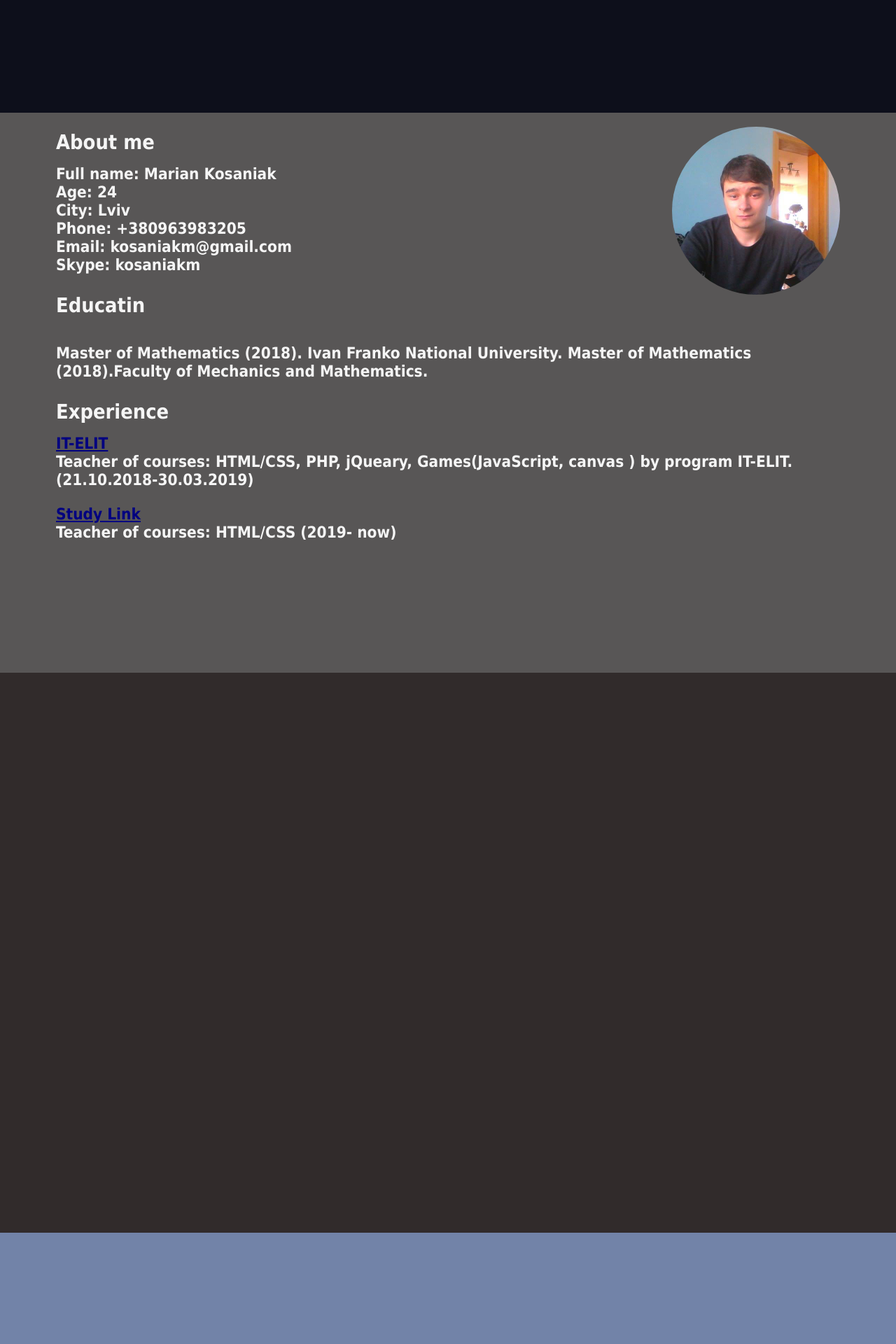
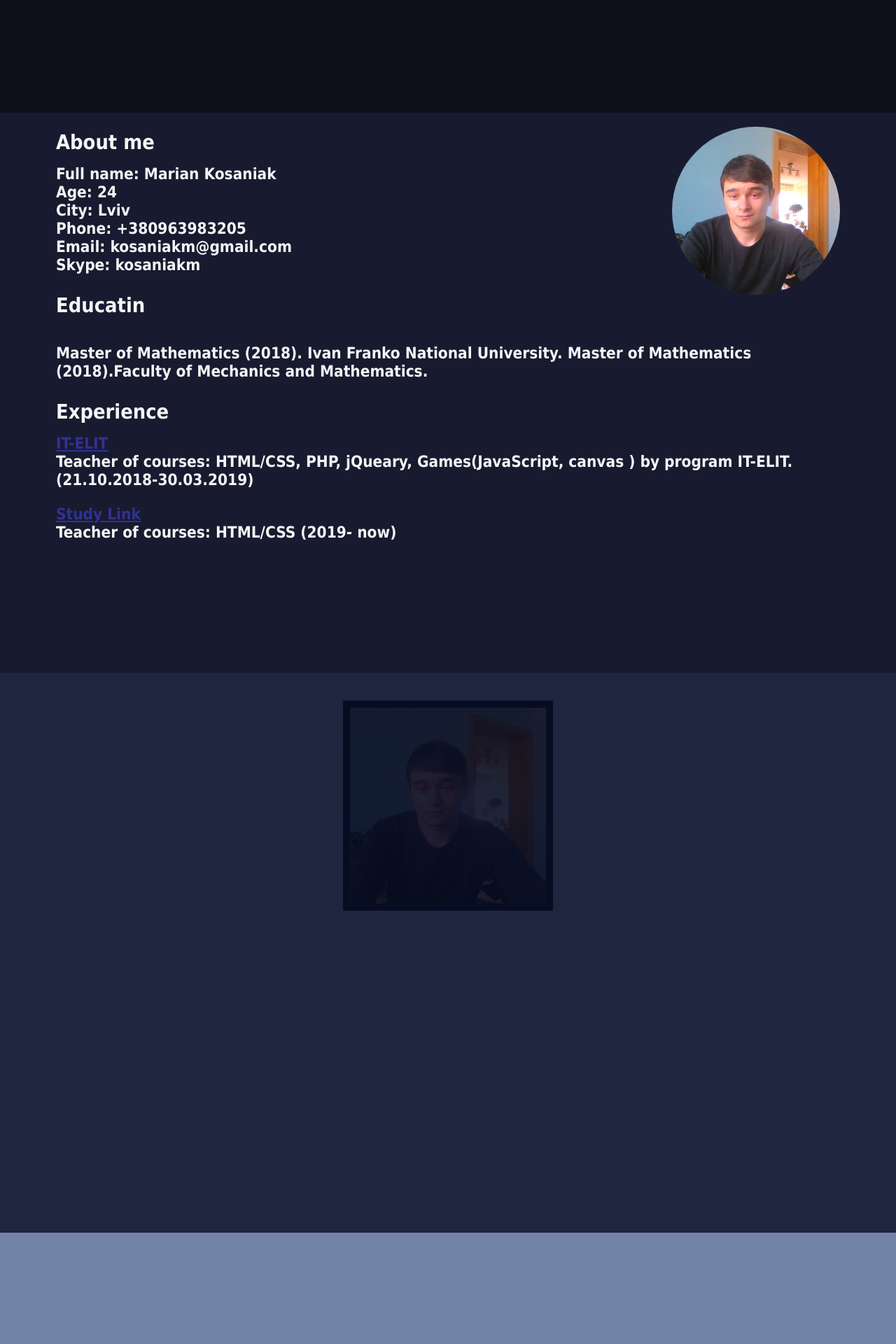
Before and after one commit to MarikKV/MarikKV.github.io, a PHP site: page /portfolio-site2/index.html in a window 1280 px wide. Shown: the part 639-2559 px from the top of the page at 70% size. Run offline with PHP 8.4, Linux system fonts and the light colour scheme.

Commit message:
add photo 2

```diff
--- a/portfolio-site2/about.css
+++ b/portfolio-site2/about.css
@@ -1,13 +1,13 @@
 .about{
-    background: rgb(88, 86, 86);
+    background: #181b30;
     color: whitesmoke;
     font-family: Tahoma;
 }
 .about__container>h3>a{
-    color: navy;
+    color: rgb(49, 49, 146);
 }
 .about__container>h3>a:hover{
-    color: red;
+    color: rgb(245, 68, 68);
 }
 .about__container>img{
     border-radius: 50%;
--- a/portfolio-site2/index.html
+++ b/portfolio-site2/index.html
@@ -49,6 +49,20 @@
 
     <div class="portfolio" id="portfolio">
         <a href="#menu" class="goToMenu">&uArr;</a>
+        <div class="card">
+            <div class="box">
+                <div class="imgBox">
+                    <img src="../images/handsome.jpg" alt="">
+                    <div class="content">
+                        <h2>Marian Kosaniak<br>Lviv, age 24<br>kosaniakm@gmail.com</h2>
+                    </div>
+                </div>
+            </div>
+        </div>
+
+        <div class="socials">
+
+        </div>
     </div>
 
     <div class="react" id="react">
--- a/portfolio-site2/menu.css
+++ b/portfolio-site2/menu.css
@@ -59,3 +59,19 @@ ul li a:hover{
     background: #ff3f81;
     opacity: 1;
 }
+ul li a:before{
+    content: '';
+    position: absolute;
+    top: 0;
+    left: -100px;
+    width: 80px;
+    height: 100%;
+    background: linear-gradient(90deg, transparent, rgba(225, 225, 225, 0.8), transparent);
+    transform: skew(35deg);
+    transition: 0s;
+}
+ul li a:hover:before{
+    left: calc(100% + 100px);
+    transition: 1s;
+    transition-delay: 0.2s;
+}
--- a/portfolio-site2/portfolio.css
+++ b/portfolio-site2/portfolio.css
@@ -1,3 +1,93 @@
 .portfolio{
-    background-color: rgb(49, 43, 43);
+    display: flex;
+    background: #1f243f;
 }
+.card{
+    display: flex;
+    width: 100%;
+    justify-content: center;
+}
+.box{
+    position: relative;
+    width: 300px;
+    height: 300px;
+    display: flex;
+    align-items: center;
+    justify-content: center;
+    margin: 40px;
+    background: #060c21;
+    transition: 0.5s;
+}
+.box:hover{
+    height: 400px;
+}
+.box .imgBox{
+    position: absolute;
+    top: 0;
+    left: 0;
+    width: 100%;
+    height: 100%;
+    padding: 10px;
+    box-sizing: border-box;
+}
+
+.box .imgBox img{
+    max-width: 100%;
+    opacity: 0.1;
+    transition: 0.5s;
+}
+
+.box:hover .imgBox img{
+    opacity: 1;
+}
+
+.box:before{
+    content: '';
+    position: absolute;
+    top: -2px;
+    left: -2px;
+    right: -2px;
+    bottom: -2px;
+    bottom: #fff;
+    z-index: -1;
+}
+.box:after{
+    content: '';
+    position: absolute;
+    top: -2px;
+    left: -2px;
+    right: -2px;
+    bottom: -2px;
+    bottom: #fff;
+    z-index: -2;
+    filter: blur(40px);
+}
+.box:before, .box:after{
+    background: linear-gradient(235deg, #89ff00, #010615, #00bcd4);
+}
+
+.box .content{
+    position: absolute;
+    bottom: 0;
+    left: 10px;
+    right: 10px;
+    bottom: 10px;
+    height: 90px;
+    background: rgba(0,0,0,0.4);
+    display: flex;
+    justify-content: center;
+    align-items: center;
+    opacity: 0;
+    transition: 0.5s;
+}
+.box:hover .content{
+    opacity: 1;
+}
+
+.box .content h2{
+    font-size: 20px;
+    color: #fff;
+    font-weight: 500;
+    line-height: 20px;
+    letter-spacing: 1px;
+}
```
